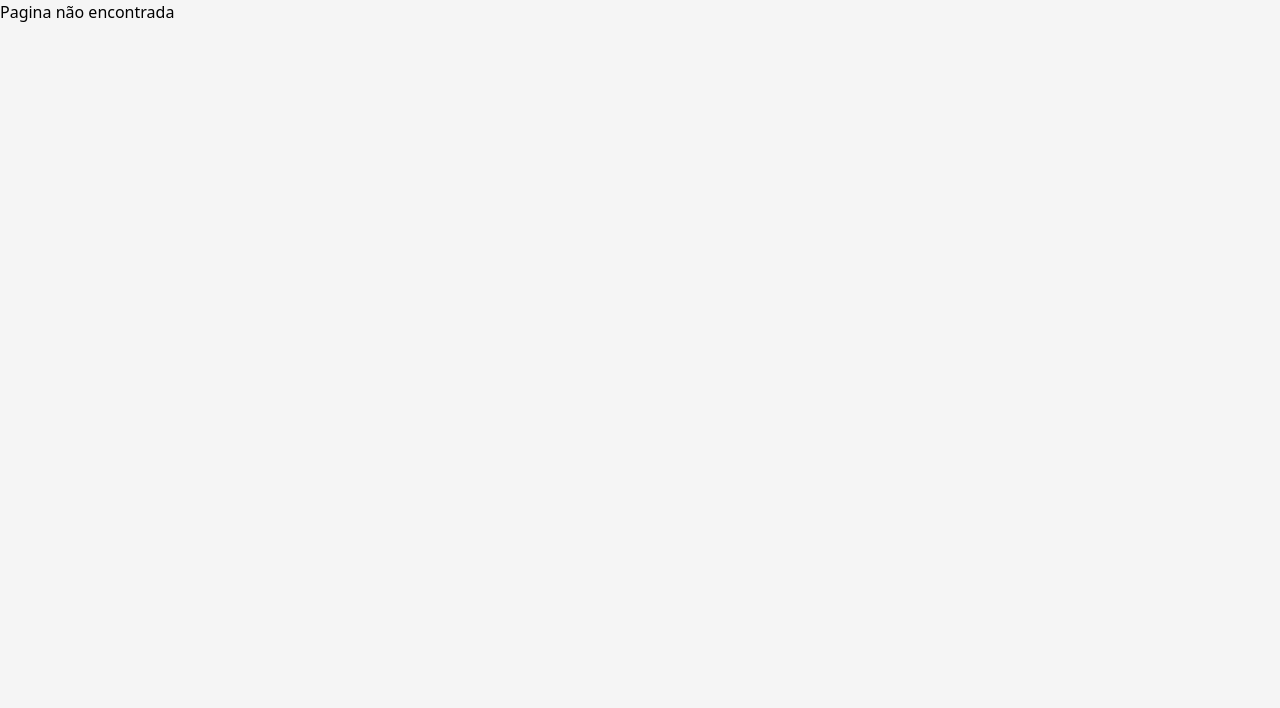
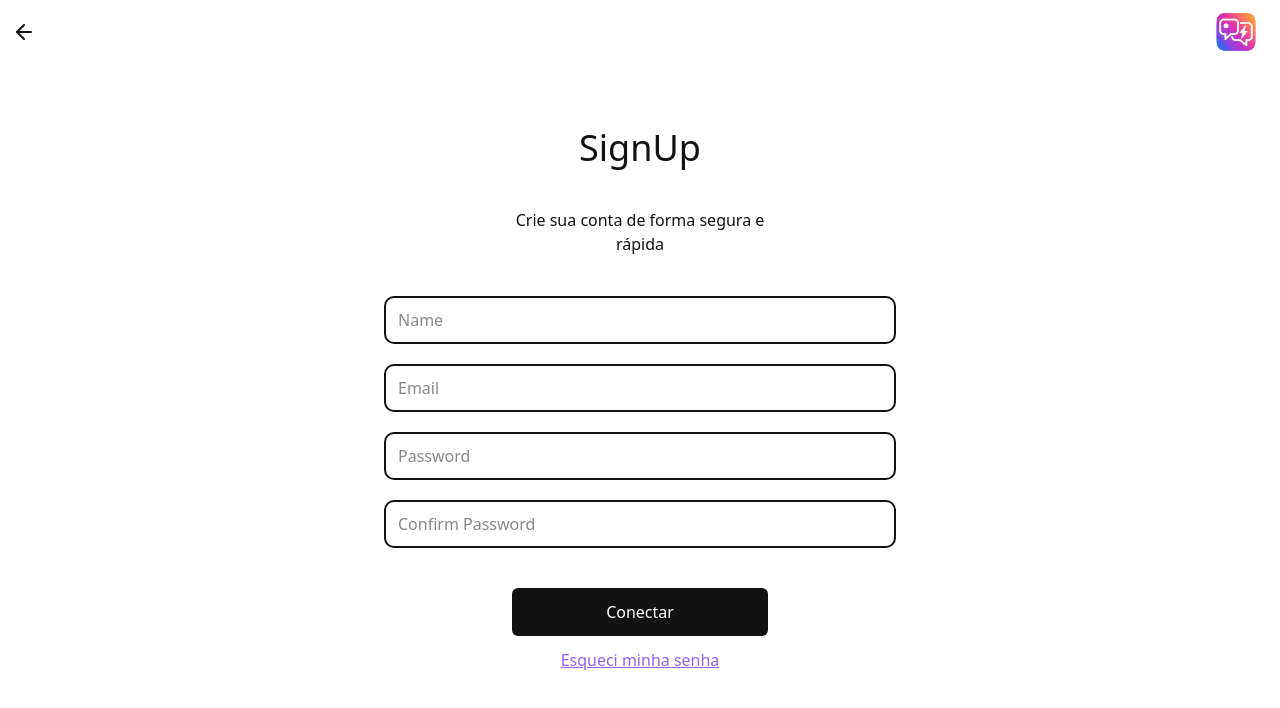
Before and after one commit to victorhug01/zappy-nextjs, a Next.js app: page /signUp in a window 1280 px wide. Before the commit this address had no page. Shown: the top 708 px of the page. Built offline with nearby package versions, Linux system fonts and the light colour scheme.

Commit message:
criando pagina de cadastro

```diff
--- a/src/app/components/layout/input/index.tsx
+++ b/src/app/components/layout/input/index.tsx
@@ -8,7 +8,18 @@ export default function Input(props: React.InputHTMLAttributes<HTMLInputElement>
       {...props}
       onFocus={(e) => {
         props.onFocus?.(e)
-        e.currentTarget.scrollIntoView({ behavior: 'smooth', block: 'center' })
+
+        const target = e.currentTarget
+
+        const isMobile = typeof navigator !== 'undefined' && /iPhone|iPad|iPod|Android/i.test(navigator.userAgent)
+
+        const delay = isMobile ? 150 : 50
+
+        setTimeout(() => {
+          if (document.body.contains(target)) {
+            target.scrollIntoView({ behavior: 'smooth', block: 'center' })
+          }
+        }, delay)
       }}
     />
   )
--- a/src/app/globals.css
+++ b/src/app/globals.css
@@ -12,7 +12,7 @@
 
 :root {
   --primary: #9163F2;
-  --background: #f5f5f5;
+  --background: #ffffff;
   --foreground-default: #121212;
   --foreground-inverse: #ffffff;
 }
@@ -20,6 +20,6 @@
 .dark {
   --background: #121212;
   --foreground-inverse: #121212;
-  --foreground-default: #f5f5f5;
+  --foreground-default: #ffffff;
 
 }
--- a/src/app/home/components/drawer/index.tsx
+++ b/src/app/home/components/drawer/index.tsx
@@ -22,7 +22,7 @@ export default function DrawerComponent() {
               <ThemeSwitcher/>
             </div>
             <div className="grid gap-2 w-full h-fit">
-              <Link href={"/signIn"} className="border-2 border-foreground-inverse p-1.5 text-center grid place-items-center rounded-md text-foreground-inverse hover:border-primary hover:text-primary hover:cursor-pointer w-full min-h-12" aria-label="Botão de cadastro">Cadastre-se</Link>
+              <Link href={"/signUp"} className="border-2 border-foreground-inverse p-1.5 text-center grid place-items-center rounded-md text-foreground-inverse hover:border-primary hover:text-primary hover:cursor-pointer w-full min-h-12" aria-label="Botão de cadastro">Cadastre-se</Link>
               <Link href={"/signIn"} className="bg-foreground-inverse hover:bg-primary text-center grid place-items-center hover:text-foreground-inverse text-foreground-default border-2 border-foreground-inverse hover:border-primary p-1.5 rounded-md hover:cursor-pointer w-full min-h-12" aria-label="Botão de login">login</Link>
             </div>
           </aside>
--- a/src/app/home/index.tsx
+++ b/src/app/home/index.tsx
@@ -17,7 +17,7 @@ export default function HomeClient() {
                         <Link href={"#section4"} className="text-foreground-default hover:text-primary inline-block relative after:content-[''] after:absolute after:w-full after:scale-x-0 after:h-0.5 after:bottom-0 after:left-0 after:bg-primary after:transition-transform after:duration-200 after:ease-out hover:after:scale-x-100 after:origin-bottom-left">Planos</Link>
                     </div>
                     <div className="hidden md:flex gap-3 w-full justify-end items-center">
-                        <Link href={"/signIn"} className="border-2 border-foreground-default p-1.5 text-center rounded-md text-foreground-default hover:border-primary hover:text-primary hover:cursor-pointer w-26" aria-label="Botão de cadastro">cadastre-se</Link>
+                        <Link href={"/signUp"} className="border-2 border-foreground-default p-1.5 text-center rounded-md text-foreground-default hover:border-primary hover:text-primary hover:cursor-pointer w-26" aria-label="Botão de cadastro">cadastre-se</Link>
                         <Link href={"/signIn"} className="bg-foreground-default hover:bg-primary text-center hover:text-foreground-default text-foreground-inverse border-2 border-foreground-default hover:border-primary p-1.5 rounded-md hover:cursor-pointer w-26" aria-label="Botão de login">login</Link>
                     </div>
                     <DrawerComponent/>
--- a/src/app/signIn/components/form/index.tsx
+++ b/src/app/signIn/components/form/index.tsx
@@ -14,16 +14,17 @@ export default function FormComponent() {
           <p className="text-foreground-default text-center">Acesse sua conta de forma segura e<br/>rápida</p>
         </div>
         <div className="w-full grid gap-5 mb-6">
+
           <label className="floating-label w-full">
-              <input
-                type="text" placeholder="Email" autoFocus className="input input-lg bg-foreground-inverse border-foreground-default border-[1.5px] sm:border-2 rounded-[10px] text-foreground-default w-full h-14 md:h-12 text-base" />
+              <Input type="text" placeholder="Email" className="input input-lg bg-foreground-inverse border-foreground-default border-[1.5px] sm:border-2 rounded-[10px] text-foreground-default w-full h-14 md:h-12 text-base" />
               <span className="!bg-foreground-inverse text-primary">Email</span>
           </label>
+
           <label className="floating-label w-full">
-              <Input
-                type="password" placeholder="Password" className="input input-lg bg-foreground-inverse border-foreground-default border-[1.5px] sm:border-2 rounded-[10px] text-foreground-default w-full h-14 md:h-12 text-base" />
+              <Input type="password" placeholder="Password" className="input input-lg bg-foreground-inverse border-foreground-default border-[1.5px] sm:border-2 rounded-[10px] text-foreground-default w-full h-14 md:h-12 text-base" />
               <span className="!bg-foreground-inverse text-primary">Password</span>
           </label>
+
         </div>
         <div className="w-full grid text-center gap-3 place-items-center">
           <button className="bg-foreground-default hover:bg-primary hover:text-foreground-default text-foreground-inverse border-foreground-default hover:border-primary p-1.5 rounded-md hover:cursor-pointer w-full sm:max-w-64 font-medium h-12" aria-label="Botão de login">Conectar</button>
--- /dev/null
+++ b/src/app/signUp/components/form/index.tsx
@@ -0,0 +1,45 @@
+"use client";
+
+import Input from "@/app/components/layout/input";
+import NavbarBack from "@/app/components/layout/navbar";
+import React from "react";
+
+export default function FormComponent() {
+  return (
+    <>
+      <NavbarBack/>
+      <form className="w-full sm:max-w-lg grid place-items-center gap-4">
+        <div className="w-full text-center grid gap-10 mb-6">
+          <h1 className="text-foreground-default text-4xl">SignUp</h1>
+          <p className="text-foreground-default text-center">Crie sua conta de forma segura e<br/>rápida</p>
+        </div>
+        <div className="w-full grid gap-5 mb-6">
+            <label className="floating-label w-full">
+                <input type="text" placeholder="Name" className="input input-lg bg-foreground-inverse border-foreground-default border-[1.5px] sm:border-2 rounded-[10px] text-foreground-default w-full h-14 md:h-12 text-base" />
+                <span className="!bg-foreground-inverse text-primary">Name</span>
+            </label>
+
+            <label className="floating-label w-full">
+                <input type="text" placeholder="Email" className="input input-lg bg-foreground-inverse border-foreground-default border-[1.5px] sm:border-2 rounded-[10px] text-foreground-default w-full h-14 md:h-12 text-base" />
+                <span className="!bg-foreground-inverse text-primary">Email</span>
+            </label>
+
+            <label className="floating-label w-full">
+                <Input type="password" placeholder="Password" className="input input-lg bg-foreground-inverse border-foreground-default border-[1.5px] sm:border-2 rounded-[10px] text-foreground-default w-full h-14 md:h-12 text-base" />
+                <span className="!bg-foreground-inverse text-primary">Password</span>
+            </label>
+
+            <label className="floating-label w-full">
+                <Input type="password" placeholder="Confirm Password" className="input input-lg bg-foreground-inverse border-foreground-default border-[1.5px] sm:border-2 rounded-[10px] text-foreground-default w-full h-14 md:h-12 text-base" />
+                <span className="!bg-foreground-inverse text-primary">Confirm Password</span>
+            </label>
+        </div>
+
+        <div className="w-full grid text-center gap-3 place-items-center">
+          <button className="bg-foreground-default hover:bg-primary hover:text-foreground-default text-foreground-inverse border-foreground-default hover:border-primary p-1.5 rounded-md hover:cursor-pointer w-full sm:max-w-64 font-medium h-12" aria-label="Botão de login">Conectar</button>
+          <p className="text-primary underline hover:cursor-pointer">Esqueci minha senha</p>
+        </div>
+      </form>
+    </>
+  );
+}
--- /dev/null
+++ b/src/app/signUp/page.tsx
@@ -0,0 +1,16 @@
+import { Metadata } from "next";
+import FormComponent from "./components/form";
+
+export const metadata: Metadata = {
+  title: "SignUp",
+  description: "SignUp your account.",
+};
+
+export default function SignIn() {
+
+  return (
+    <section className="w-full h-dvh flex justify-center items-center p-6 md:p-8">
+      <FormComponent/>
+    </section>
+  );
+}
```
